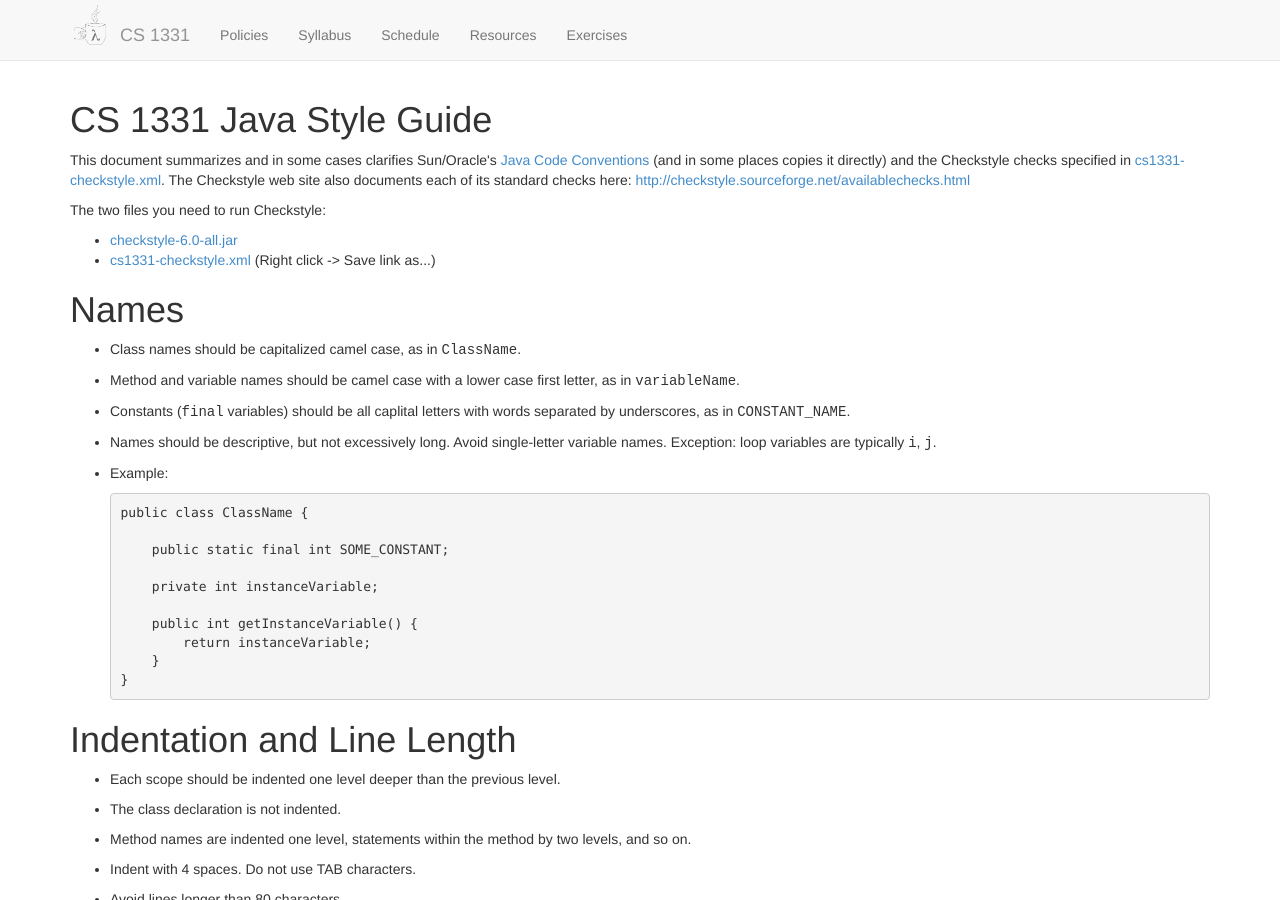
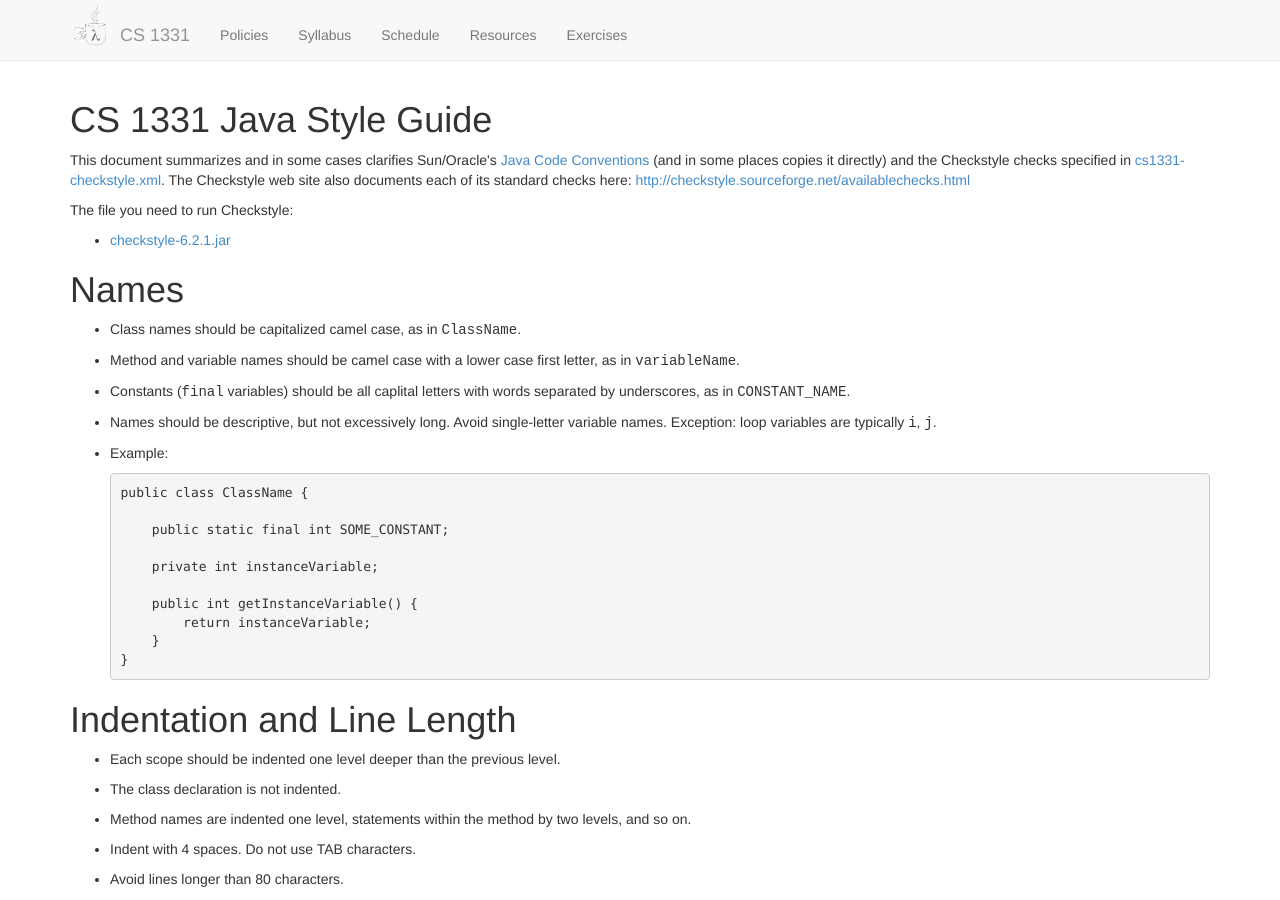
Before and after one commit to cs1331/cs1331.github.io.old, a Jekyll site: the page built from cs1331-style-guide.html, in a window 1280 px wide and 900 px high. Built offline with Jekyll 4.4.1, drawn with Linux system fonts in a browser that asks for light colours; nearby versions of some CDN libraries; Markdown is read by kramdown in place of the engine named in the settings.

Commit message:
Update checkstyle, merge xml with jar.

```diff
--- a/cs1331-style-guide.html
+++ b/cs1331-style-guide.html
@@ -10,10 +10,9 @@ title: CS 1331 - Java Style Guide
 (and in some places copies it directly) and the Checkstyle checks specified in
 <a href="resources/cs1331-checkstyle.xml">cs1331-checkstyle.xml</a>.
 The Checkstyle web site also documents each of its standard checks here: <a href="http://checkstyle.sourceforge.net/availablechecks.html">http://checkstyle.sourceforge.net/availablechecks.html</a></p>
-<p>The two files you need to run Checkstyle:</p>
+<p>The file you need to run Checkstyle:</p>
 <ul class="simple">
-<li><a href="resources/checkstyle-6.0-all.jar">checkstyle-6.0-all.jar</a></li>
-<li><a href="resources/cs1331-checkstyle.xml">cs1331-checkstyle.xml</a> (Right click -> Save link as...)</li>
+<li><a href="resources/checkstyle-6.2.1.jar">checkstyle-6.2.1.jar</a></li>
 </ul>
 <div class="section" id="names">
 <h1>Names</h1>
--- a/resources/cs1331-checkstyle.xml
+++ b/resources/cs1331-checkstyle.xml
@@ -89,7 +89,6 @@
         <module name="InnerAssignment"/>
 
         <module name="MissingSwitchDefault"/>
-        <module name="RedundantThrows"/>
         <module name="SimplifyBooleanExpression"/>
         <module name="SimplifyBooleanReturn"/>
 
```
Also changed, not shown: 1 other file.
